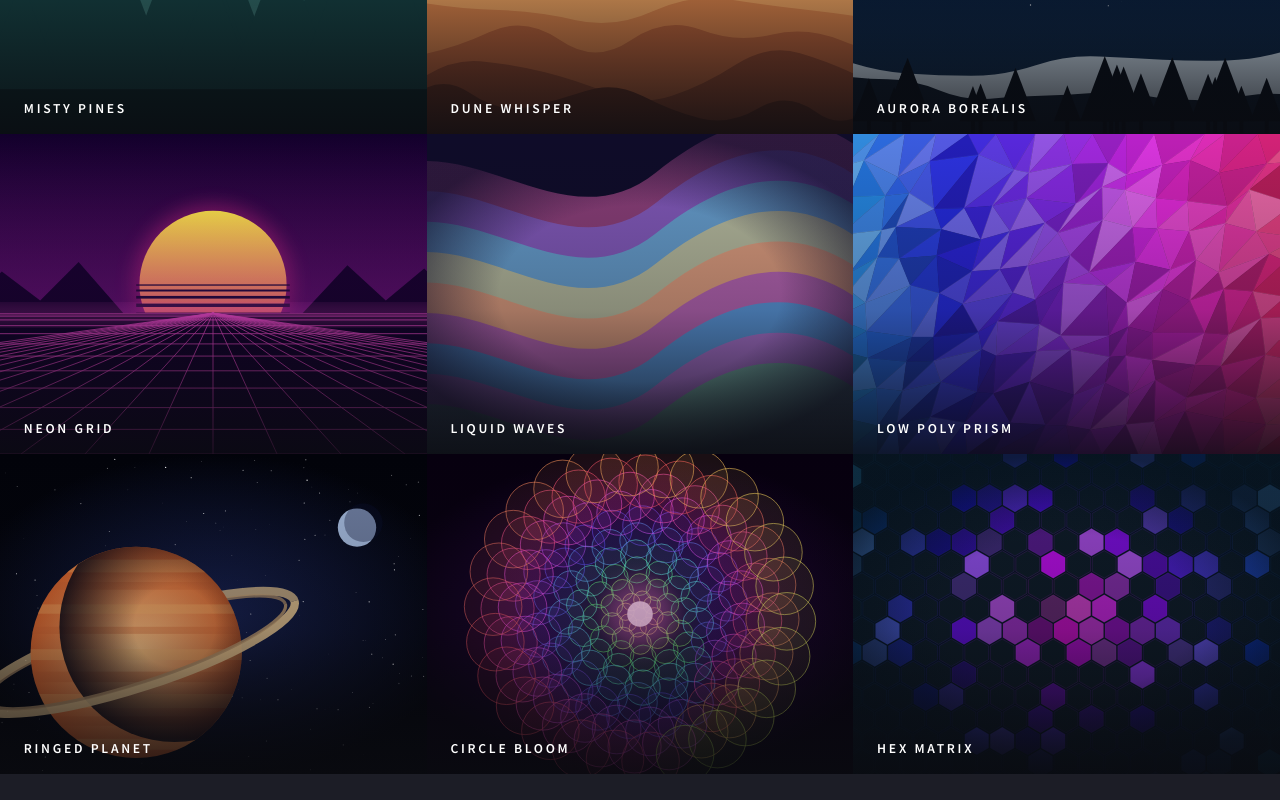
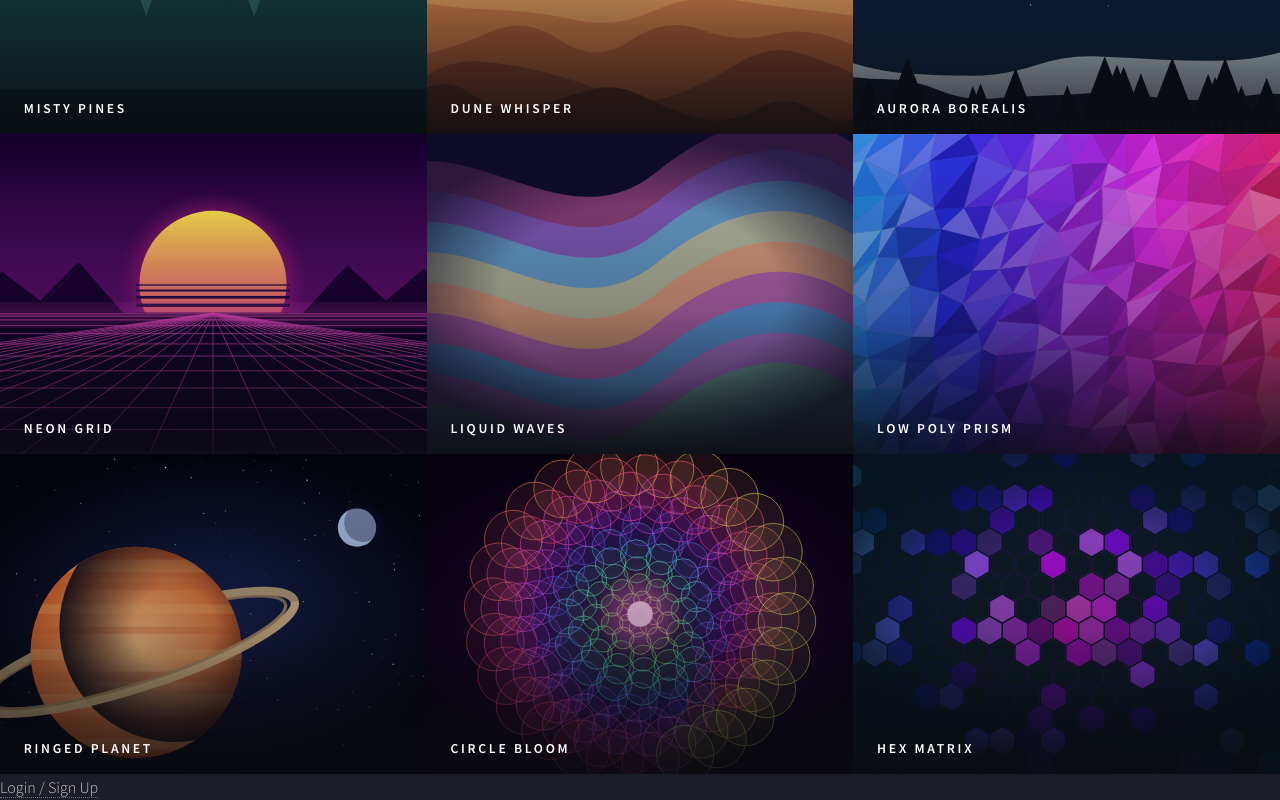
Before and after one commit to Urmijakhu/VisualVersa, a plain HTML site: page index.html in a window 1280 px wide. Shown: the part 562-1362 px from the top of the page. Before the commit the page ends 1336 px from the top, so only its background shows below. Drawn offline with Linux system fonts and the light colour scheme.

Commit message:
Update index.html

```diff
--- a/index.html
+++ b/index.html
@@ -749,5 +749,9 @@
 		});
 	})();
 	</script>
+
+	<a href="auth.html">Login / Sign Up</a>
+
+
 </body>
 </html>
```
